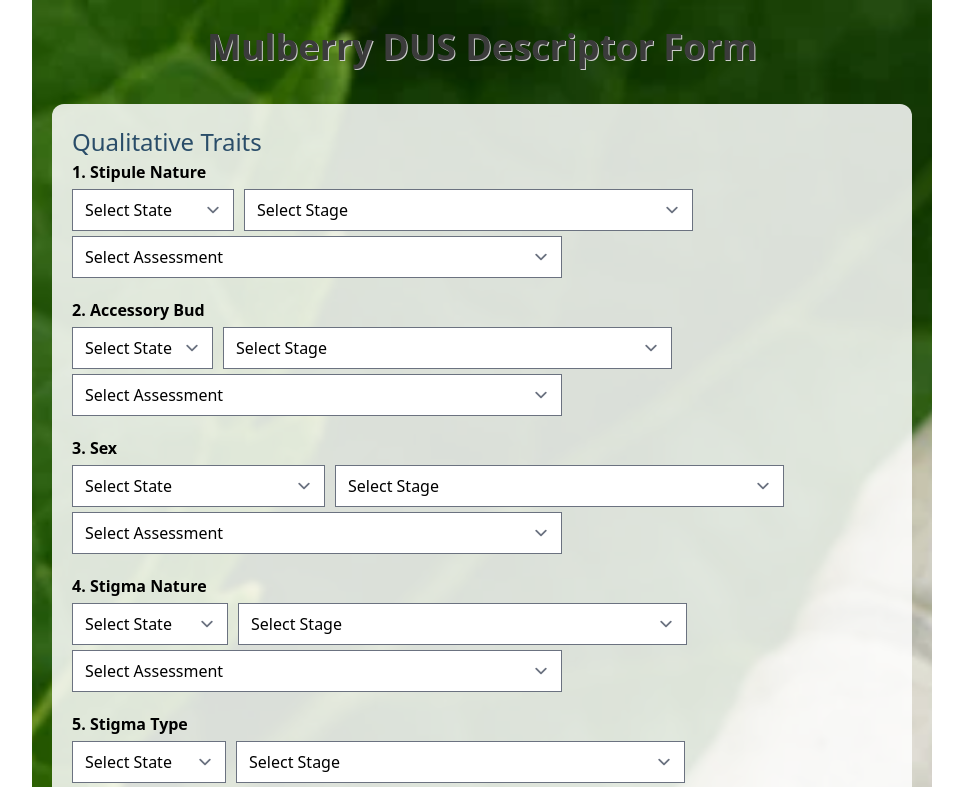
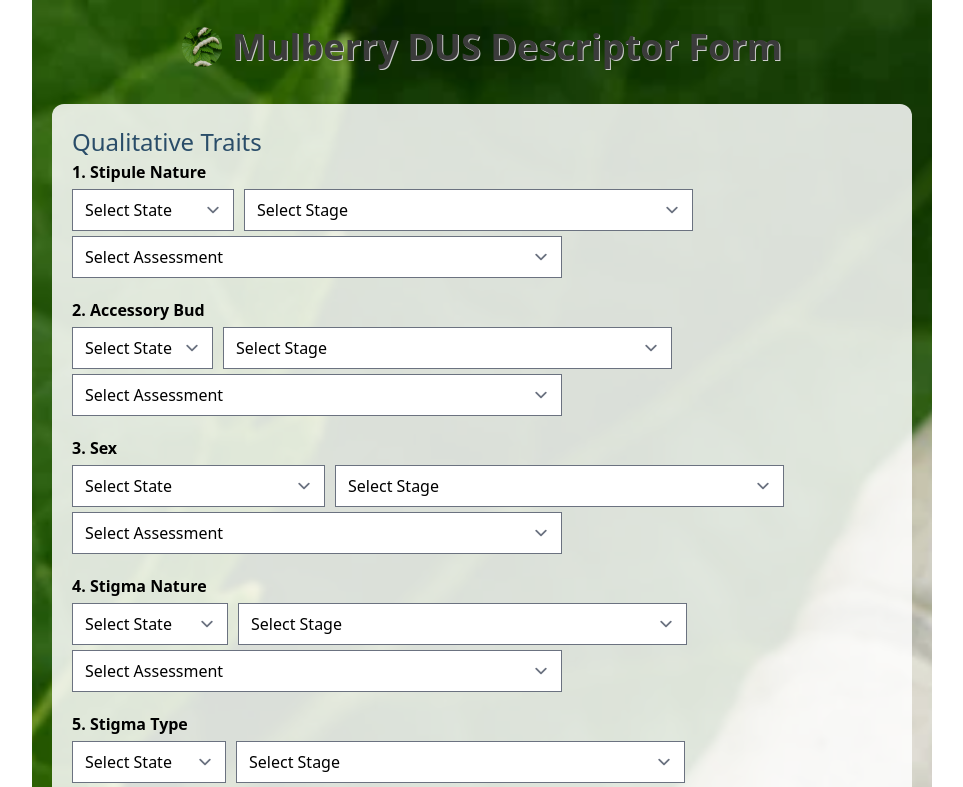
Before and after one commit to ChaitraPhD/MorusDUSform, a Next.js app: page / in a window 1280 px wide. Shown: the top 787 px of the page, without its empty margins (158-1121 px from the left). Built offline with nearby package versions, Linux system fonts and the light colour scheme.

Commit message:
Update index.js

```diff
--- a/pages/index.js
+++ b/pages/index.js
@@ -3,7 +3,7 @@
 import { useState } from "react";
 import { traitData } from "../data/traitData";
 
-// Stage & Assessment Options with descriptions
+// Stage & Assessment Options
 const STAGE_OPTIONS = [
   { code: 8, description: "After 8 days of pruning (bud sprouting)" },
   { code: 20, description: "Mature inflorescence (~2–3 weeks after pruning)" },
@@ -99,11 +99,41 @@ export default function Home() {
         backgroundPosition: "center",
       }}
     >
-      <h1 style={{ textAlign: "center", fontSize: "36px", fontWeight: "bold", marginBottom: "30px", color: "#3b3b3b", textShadow: "1px 1px #ccc" }}>
+      <h1
+        style={{
+          textAlign: "center",
+          fontSize: "36px",
+          fontWeight: "bold",
+          marginBottom: "30px",
+          color: "#3b3b3b",
+          textShadow: "1px 1px #ccc",
+          display: "flex",
+          justifyContent: "center",
+          alignItems: "center",
+          gap: "10px",
+        }}
+      >
+        <img
+          src="/mulberryleaves.webp"
+          alt="Mulberry Leaves"
+          style={{
+            width: "40px",
+            height: "40px",
+            borderRadius: "50%",
+            objectFit: "cover",
+          }}
+        />
         Mulberry DUS Descriptor Form
       </h1>
 
-      <form onSubmit={(e) => e.preventDefault()} style={{ backgroundColor: "rgba(255, 255, 255, 0.85)", padding: "20px", borderRadius: "12px" }}>
+      <form
+        onSubmit={(e) => e.preventDefault()}
+        style={{
+          backgroundColor: "rgba(255, 255, 255, 0.85)",
+          padding: "20px",
+          borderRadius: "12px",
+        }}
+      >
         {Object.entries(groupedTraits).map(([group, traitKeys]) => (
           <div key={group} style={{ marginBottom: "30px" }}>
             <h2 style={{ color: "#2a4d69", fontSize: "24px" }}>{group} Traits</h2>
@@ -111,7 +141,9 @@ export default function Home() {
           </div>
         ))}
 
-        <button type="button" onClick={handleSubmit} style={{ fontSize: "18px", padding: "10px 20px" }}>Submit</button>
+        <button type="button" onClick={handleSubmit} style={{ fontSize: "18px", padding: "10px 20px" }}>
+          Submit
+        </button>
       </form>
     </div>
   );
```
